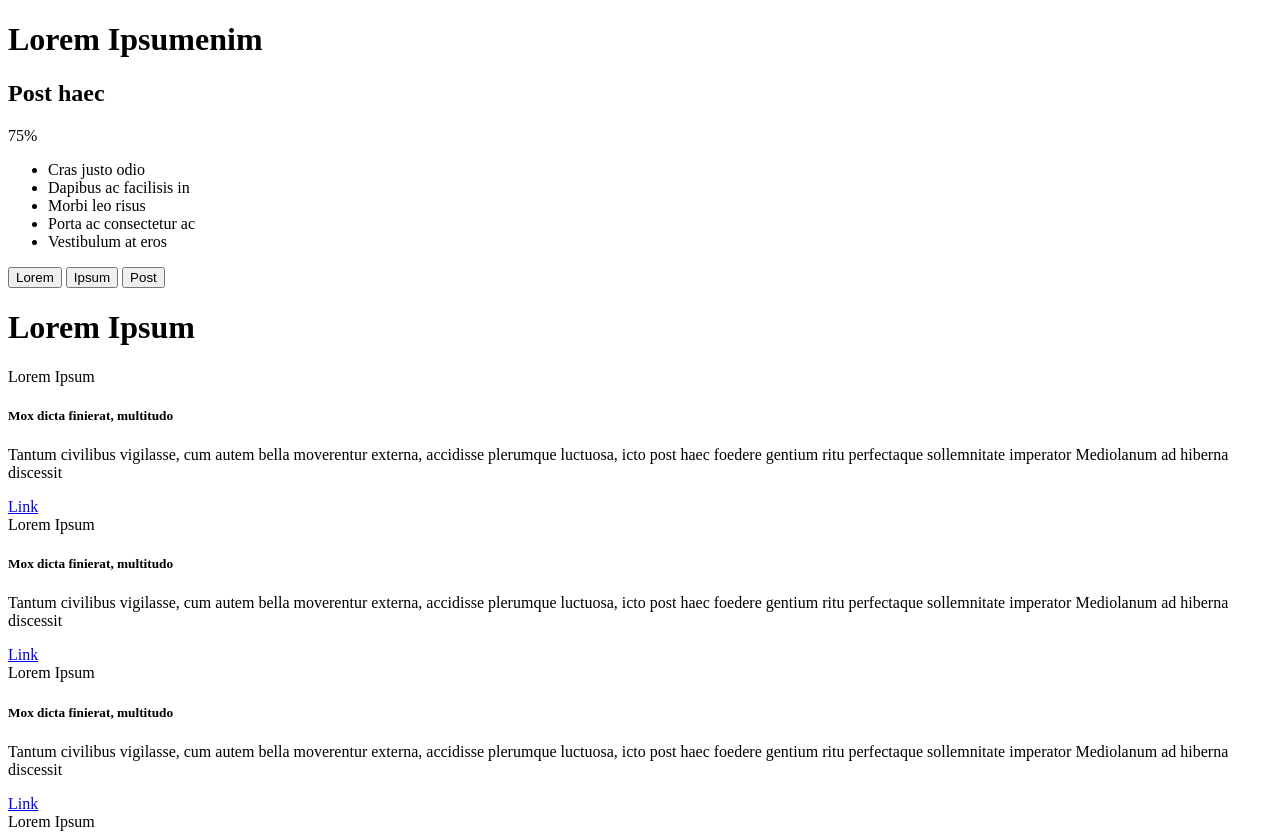
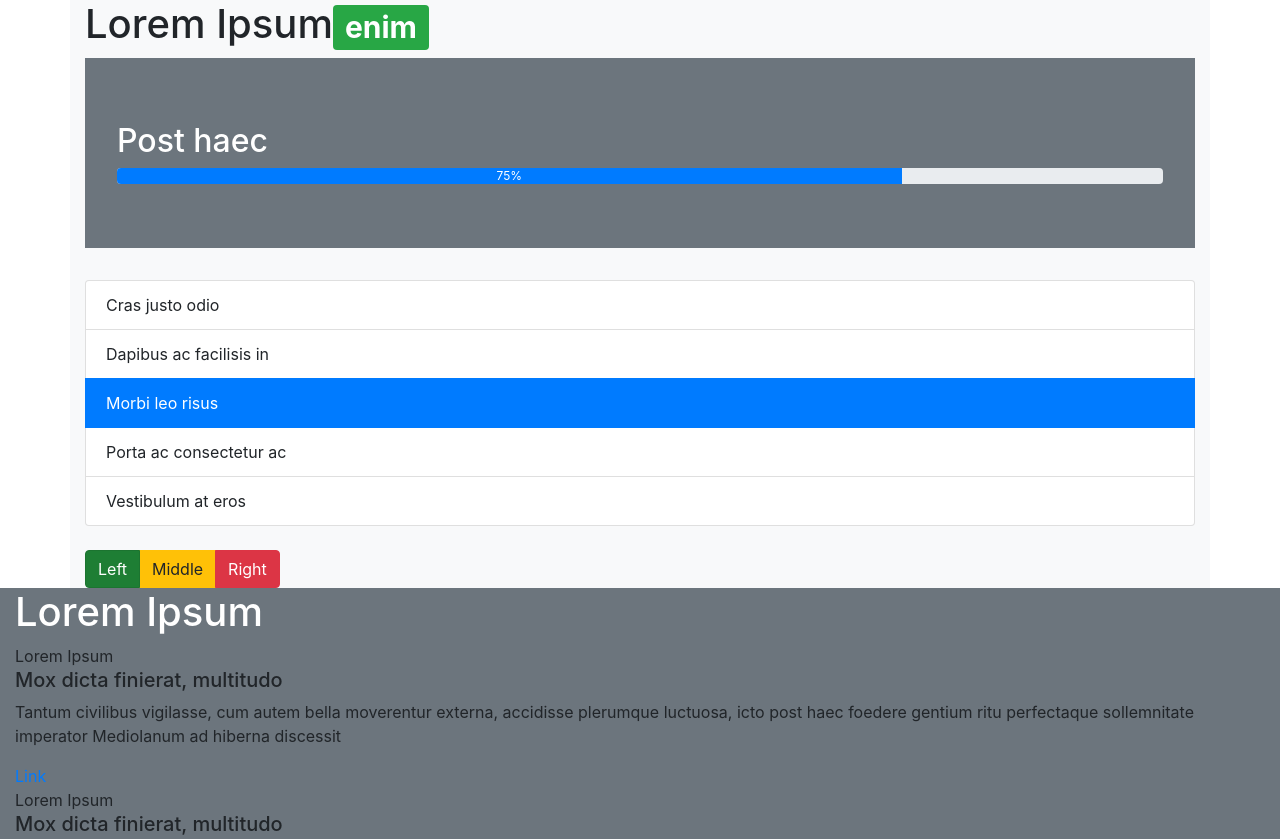
Before and after one commit to PassNum-Promo4/test-bootstrap-rattrapage-2-rverona, a plain HTML site: page index.html in a window 1280 px wide. Shown: the top 839 px of the page. Drawn offline with nearby package versions, Linux system fonts and the light colour scheme.

Commit message:
first part finished, no styling

```diff
--- a/index.html
+++ b/index.html
@@ -3,23 +3,44 @@
 <head>
   <meta charset="UTF-8">
   <meta http-equiv="X-UA-Compatible" content="ie=edge">
+  <!-- Bootstrap 4 CDN -->
+  <link rel="stylesheet" href="https://maxcdn.bootstrapcdn.com/bootstrap/4.0.0/css/bootstrap.min.css" integrity="sha384-Gn5384xqQ1aoWXA+058RXPxPg6fy4IWvTNh0E263XmFcJlSAwiGgFAW/dAiS6JXm" crossorigin="anonymous">
   <title>Bootstrap</title>
 </head>
 <body>
-  <h1>Lorem Ipsum<span>enim</span></h1>
-  <h2>Post haec </h1>
-  <div>75%</div>
-  <ul>
-      <li>Cras justo odio</li>
-      <li>Dapibus ac facilisis in</li>
-      <li>Morbi leo risus</li>
-      <li>Porta ac consectetur ac</li>
-      <li>Vestibulum at eros</li>
+  <section class="container bg-light">
+  <h1>Lorem Ipsum<span class="badge badge-success">enim</span></h1>
+  <div class="jumbotron bg-secondary rounded-0">
+  <h2 class="text-white">Post haec </h1>
+    <div class="progress">
+      <div class="progress-bar" role="progressbar" style="width: 75%" aria-valuenow="75" aria-valuemin="0" aria-valuemax="100">75%</div>
+    </div>
+  </div>
+  <ul class="list-group">
+      <li class="list-group-item">Cras justo odio</li>
+      <li class="list-group-item">Dapibus ac facilisis in</li>
+      <li class="list-group-item active">Morbi leo risus</li>
+      <li class="list-group-item">Porta ac consectetur ac</li>
+      <li class="list-group-item">Vestibulum at eros</li>
   </ul>
-  <button type="button">Lorem</button>
-  <button type="button">Ipsum</button>
-  <button type="button">Post</button>
-  <h1>Lorem Ipsum</h1>
+  <!-- <button class="btn btn-success mr-0" type="button">Left</button>
+  <button class="btn btn-warning" type="button">Middle</button>
+  <button class="btn btn-danger" type="button">Right</button> -->
+  <div class="btn-group btn-group-toggle mt-4" data-toggle="buttons">
+    <label class="btn btn-success active">
+      <input type="radio" name="options" id="option1" autocomplete="off" checked> Left
+    </label>
+    <label class="btn btn-warning">
+      <input type="radio" name="options" id="option2" autocomplete="off"> Middle
+    </label>
+    <label class="btn btn-danger">
+      <input type="radio" name="options" id="option3" autocomplete="off"> Right
+    </label>
+  </div>
+</section>
+
+  <section class="container-fluid bg-secondary">
+  <h1 class="text-white">Lorem Ipsum</h1>
   <div>
     <div>
       Lorem Ipsum
@@ -104,5 +125,6 @@
       <a href="#">Link</a>
     </div>
   </div>
+</section>
 </body>
 </html>
```
